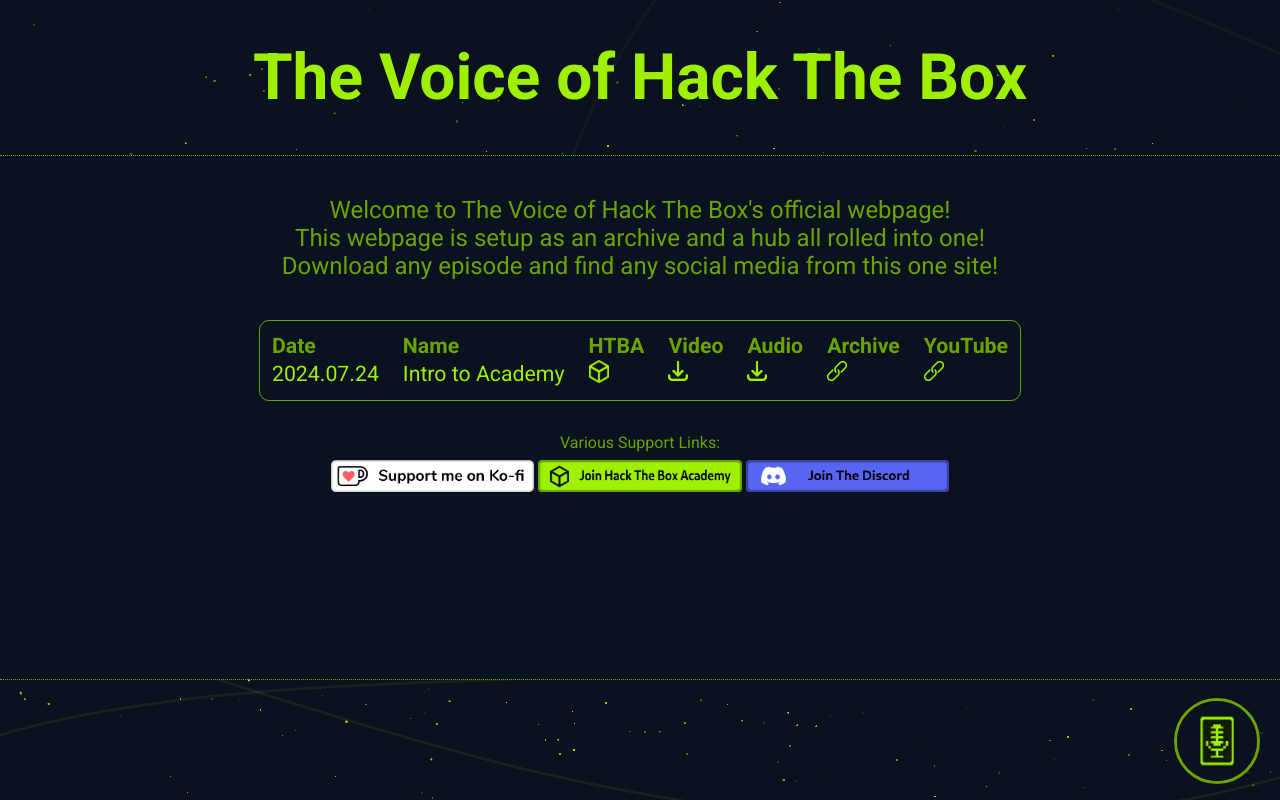
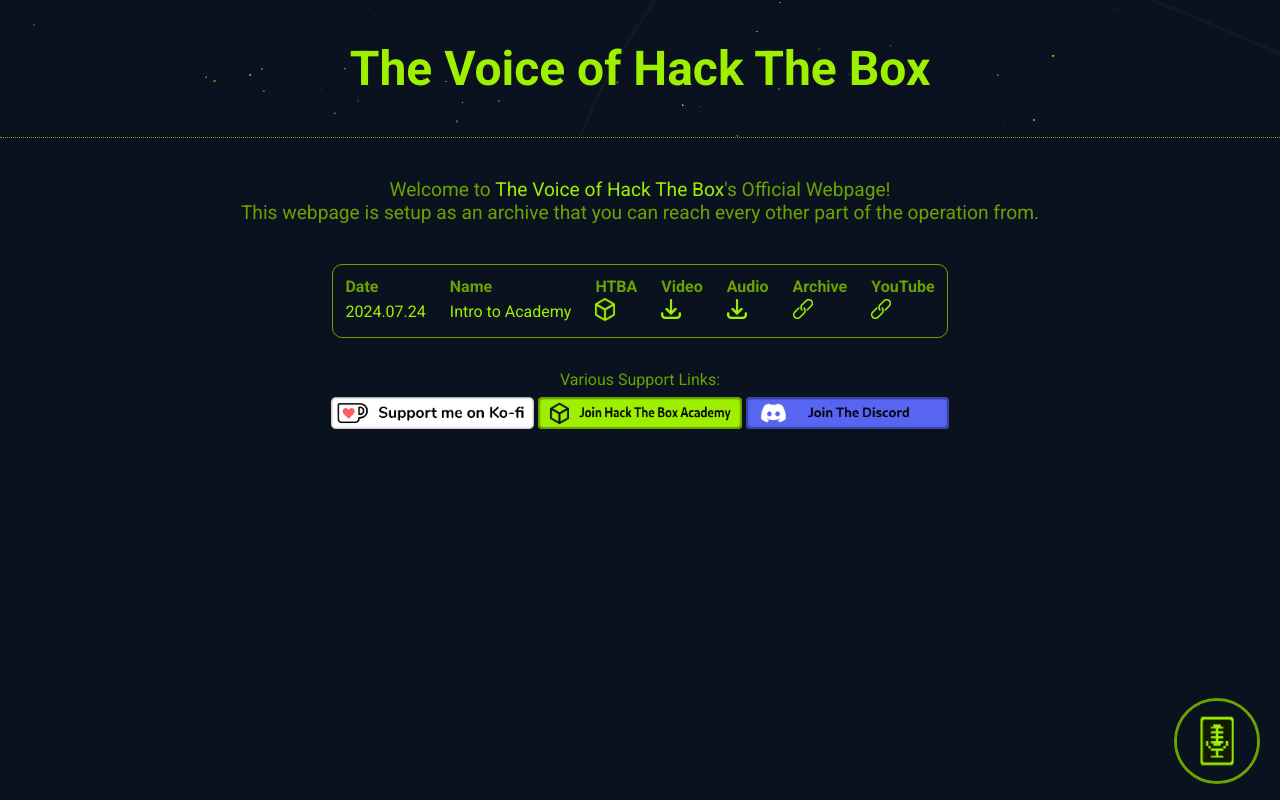
Before and after one commit to VoHTB/VoHTB.github.io, a plain HTML site: page index.html in a window 1280 px wide. Drawn offline with Linux system fonts and the light colour scheme.

Commit message:
that simply wasnt looking right

```diff
--- a/index.html
+++ b/index.html
@@ -16,18 +16,18 @@
   }
 
   * {margin:0; padding:0; font-family: "Roboto", sans-serif;}
-  h1 {font-size: 4em;}
+  h1 {font-size: 3em;}
 
   header {text-align: center; padding: 5vh 0; background-image: url("imgs/VoHTB-banner_background.png"); color: var(--cube); border-bottom: 1px var(--cube-30) dotted;}
 
-  body {background-color: var(--background); overflow-y: scroll;}
+  body {background-color: var(--background);}
 
   #greeting, #table-container, h1 {padding: 0 5vw;}
-  #greeting {text-align: center; color: var(--cube-30); margin: 5vh auto; font-size: 1.5em;}
+  #greeting {text-align: center; color: var(--cube-30); margin: 5vh auto; font-size: 1.2em;}
 
   #table-container {overflow-x: scroll;}
   table {border: 1px var(--cube-30) solid; padding: 10px; border-radius: 10px; margin: 0 auto;}
-  table * {color: var(--cube); font-size: 1.1em;}
+  table * {color: var(--cube);}
   table th {color: var(--cube-30); text-align: left;}
   table td:empty {width: 20px; min-width: 5px;}
 
@@ -35,7 +35,6 @@
   #support-container {overflow: hidden; text-align: center; margin: 1vh 0;}
   #kofi-link, #join-htba, #join-discord {height: 4vh; cursor: pointer;}
 
-  footer {position: fixed; bottom:0; width:100vw; height: 15vh; border-top: 1px var(--cube-30) dotted; background-image: url("imgs/VoHTB-banner_background.png"); background-position: bottom;}
   #vohtb-logo {height: 10vh; border-radius: 50%; border: 3px var(--cube-30) solid; position: absolute; bottom: 2vh; right: 20px;}
 
   .smaller-link-logos {height: 2vh;}
@@ -52,11 +51,9 @@
   <body>
     <div id="greeting">
       <p>
-        Welcome to The Voice of Hack The Box's official webpage!
+        Welcome to <span class="cube-span">The Voice of Hack The Box</span>'s Official Webpage!
         <br>
-        This webpage is setup as an archive and a hub all rolled into one!
-        <br>
-        Download any episode and find any social media from this one site!
+        This webpage is setup as an archive that you can reach every other part of the operation from.
       </p>
     </div>
     <div id="table-container">
@@ -76,6 +73,7 @@
           <th></th>
           <th>YouTube</th>
         </tr>
+        <!-- Ah... Trying out your snooping skills, are you? -S -->
         <tr>
           <td>2024.07.24</td>
           <td></td>
@@ -100,13 +98,6 @@
       <img id="join-discord" alt="Join the Discord" onclick="window.location.href='https://discord.gg/ZCBFvhE7'" src="imgs/join_discord_button.png">
     </div>
   </body>
-  <br>
-  <br>
-  <br>
-  <br>
-  <br>
-  <br>
-  <br>
   <footer>
     <img id="vohtb-logo" alt="The Voice of Hack The Box Logo" src="imgs/VoHTB-logo_1300x1300.png">
   </footer>
```
